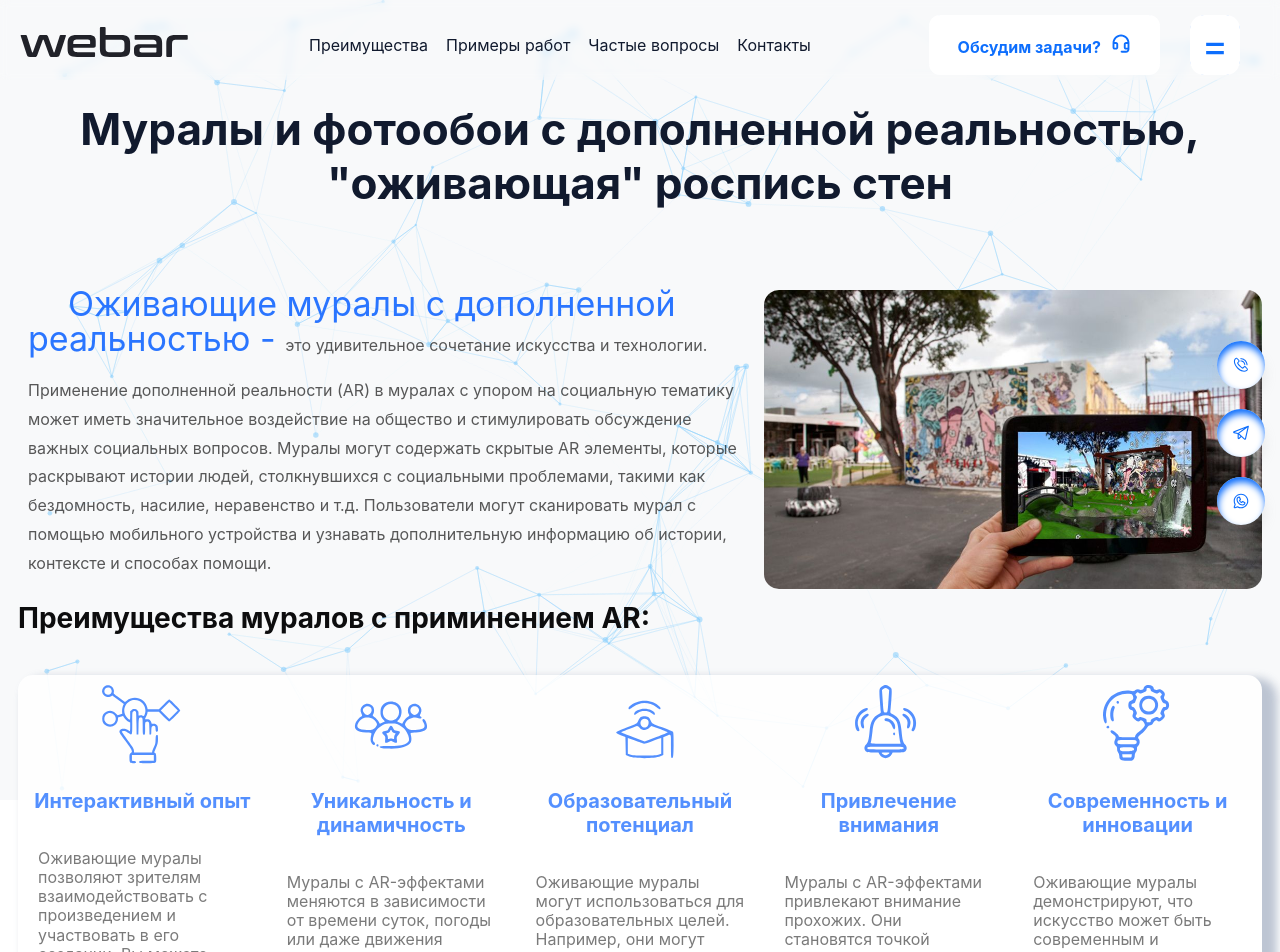
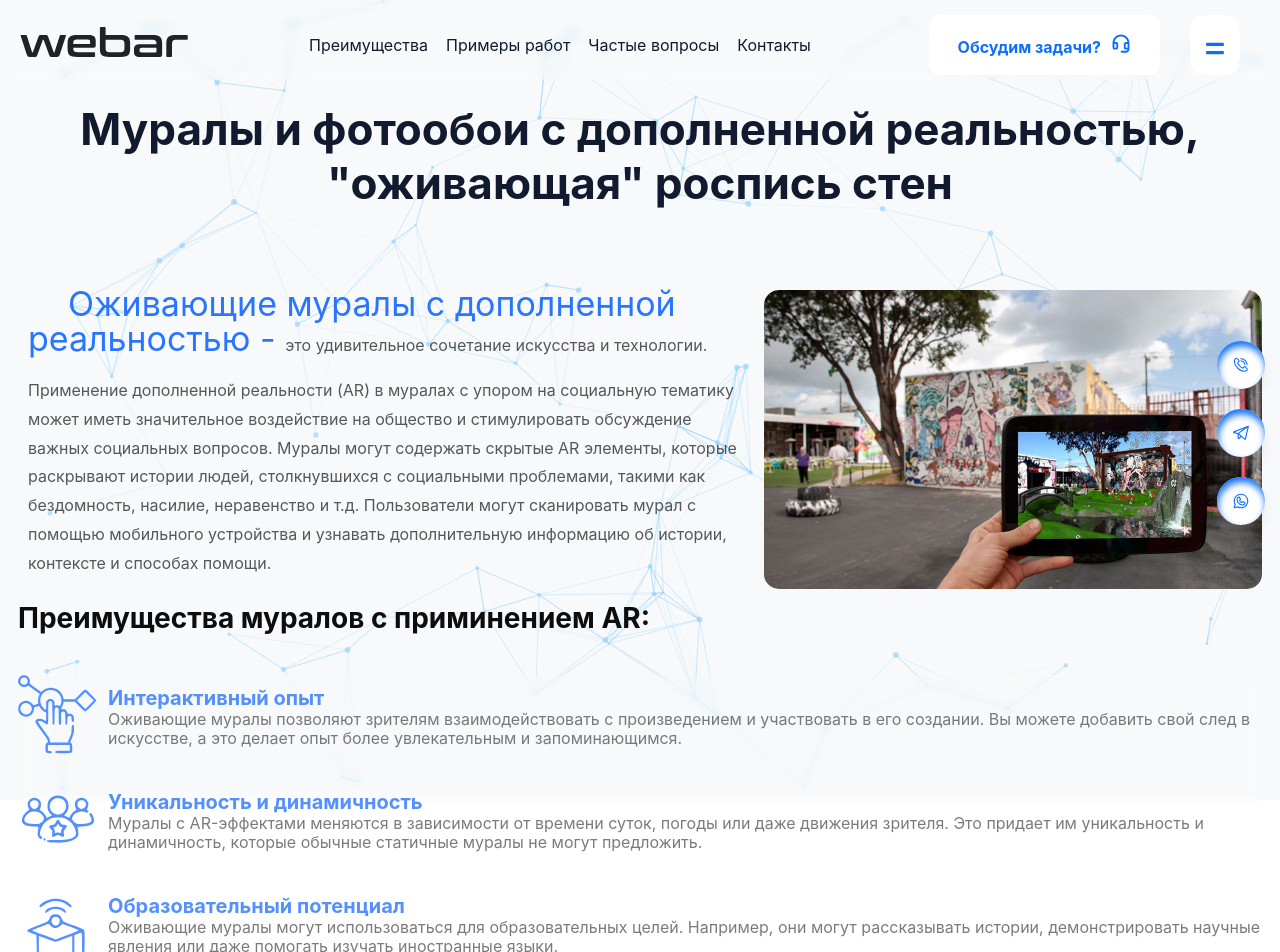
Before and after one commit to ar-webar/webar, a Next.js app: page /art in a window 1280 px wide. Shown: the top 952 px of the page. Built offline with nearby package versions, Linux system fonts and the light colour scheme.

Commit message:
fix styles and change content block model

```diff
--- a/app/art/index.module.scss
+++ b/app/art/index.module.scss
@@ -57,13 +57,23 @@
             }
         }
 
-        .section{
+        .section, .section_2{
             margin-top: 50px;
             img{
                 float: right;
                 width: 40%;
                 border-radius: 15px;
                 margin-left: 15px;
+                @media (max-width: 992px) {
+                    width: 50%;
+                }
+            }
+
+            .photo{
+                @media (max-width: 500px) {
+                    width: 100%;
+                    margin-bottom: 15px;
+                }
             }
 
             h2{
@@ -110,13 +120,12 @@
             }
 
             .adv{
-                display: grid;
-                grid-template-columns: 1fr 1fr 1fr 1fr 1fr;
+                display: flex;
+                flex-direction: column;
+                text-align: start;
                 gap: 20px;
-                background: white;
                 border-radius: 15px;
-                padding: 10px;
-                box-shadow: 10px 8px 10px 5px  #adb7c8;
+                backdrop-filter: blur(5px);
                 margin: 40px 0;
                 opacity: 0.8;
 
@@ -132,16 +141,27 @@
 
                 .advBlock{
                     display: flex;
-                    flex-direction: column;
+                    align-items: center;
+                    gap:10px;
+
+                    padding: 0;
+                    margin: 0;
 
                     div{
                         fill: #2a75ff;
+                    }
+
+                    .block{
+                        align-items: center;
+                        justify-content: center;
                     }
 
                     h3{
                         color: #2a75ff;
                         font-family: "Inter", sans-serif;
                         font-size: 20px;
+                        padding: 0;
+                        margin: 0;
 
                         @media (max-width: 992px) {
                             font-size: 18px;
@@ -152,6 +172,8 @@
                     p{
                         font-size: 16px;
                         line-height: 1.2em;
+                        padding: 0;
+                        margin: 0;
 
                         @media (max-width: 992px) {
                             padding: 0;
@@ -206,6 +228,12 @@
                         }
                     }
                 }
+            }
+        }
+
+        .section_2{
+            @media (max-width: 500px) {
+                margin: 0px;
             }
         }
     }
--- a/app/art/page.tsx
+++ b/app/art/page.tsx
@@ -113,12 +113,15 @@ const Mural = () => {
                         {data.mural.advantages.adv.map(el =>
                             <div className={styles.advBlock} key={el.subTitle}>
                                 <div>{el.icon}</div>
-                                <h3>{el.subTitle}</h3>
-                                <p>{el.descrip}</p>
+                                <div className={styles.block}>
+                                    <h3>{el.subTitle}</h3>
+                                    <p>{el.descrip}</p>
+                                </div>
+
                             </div>)}
                     </div>
                 </div>
-                <div className={styles.section}>
+                <div className={styles.section_2}>
                     <img src={data.fotooboi.photo} alt={data.fotooboi.alt} className={styles.photo} />
                     <p>
                         <span>{data.fotooboi.title}</span>
--- a/app/components/Icons/ArtIcon/Education.tsx
+++ b/app/components/Icons/ArtIcon/Education.tsx
@@ -8,13 +8,13 @@ const Education = () => {
 
             <g transform="translate(0.000000,128.000000) scale(0.100000,-0.100000)"
                 stroke="none">
-                <path d="M590 1049 c-82 -12 -180 -70 -180 -105 0 -21 11 -17 57 16 22 17 60
+                <path d="M490 1049 c-82 -12 -180 -70 -180 -105 0 -21 11 -17 57 16 22 17 60
 37 83 45 86 30 183 14 263 -45 46 -33 57 -37 57 -16 0 22 -69 74 -120 90 -62
 20 -107 24 -160 15z"/>
-                <path d="M539 917 c-28 -15 -45 -31 -47 -45 -4 -28 0 -28 50 6 33 21 53 27 98
+                <path d="M439 917 c-28 -15 -45 -31 -47 -45 -4 -28 0 -28 50 6 33 21 53 27 98
 27 45 0 65 -6 98 -27 50 -34 54 -34 50 -6 -5 34 -79 68 -148 68 -40 0 -70 -7
 -101 -23z"/>
-                <path d="M587 819 c-11 -6 -27 -30 -37 -52 -18 -41 -21 -42 -167 -97 -95 -36
+                <path d="M487 819 c-11 -6 -27 -30 -37 -52 -18 -41 -21 -42 -167 -97 -95 -36
 -149 -61 -151 -71 -2 -11 17 -23 65 -41 l68 -25 3 -130 3 -131 41 -17 c91 -36
 365 -36 456 0 l42 17 0 129 0 129 33 14 c85 35 77 49 77 -144 0 -158 1 -171
 18 -168 15 3 17 21 20 182 1 111 -1 183 -8 191 -5 6 -75 36 -156 66 -144 53
--- a/app/components/ReviewsBlock/Reviews.tsx
+++ b/app/components/ReviewsBlock/Reviews.tsx
@@ -30,7 +30,7 @@ const Reviews = () => {
             <h1>{data.title}</h1>
             <div className={styles.reviews}>
                 {data.reviews.map(el =>
-                    <div className={styles.rev}>
+                    <div className={styles.rev} key={el.name}>
                         <img src={el.img} alt='лайк' />
                         <div className={styles.block}>
                             <div>
```
Also changed, not shown: app/sites/ModelSites.tsx (+23 -19 lines).
